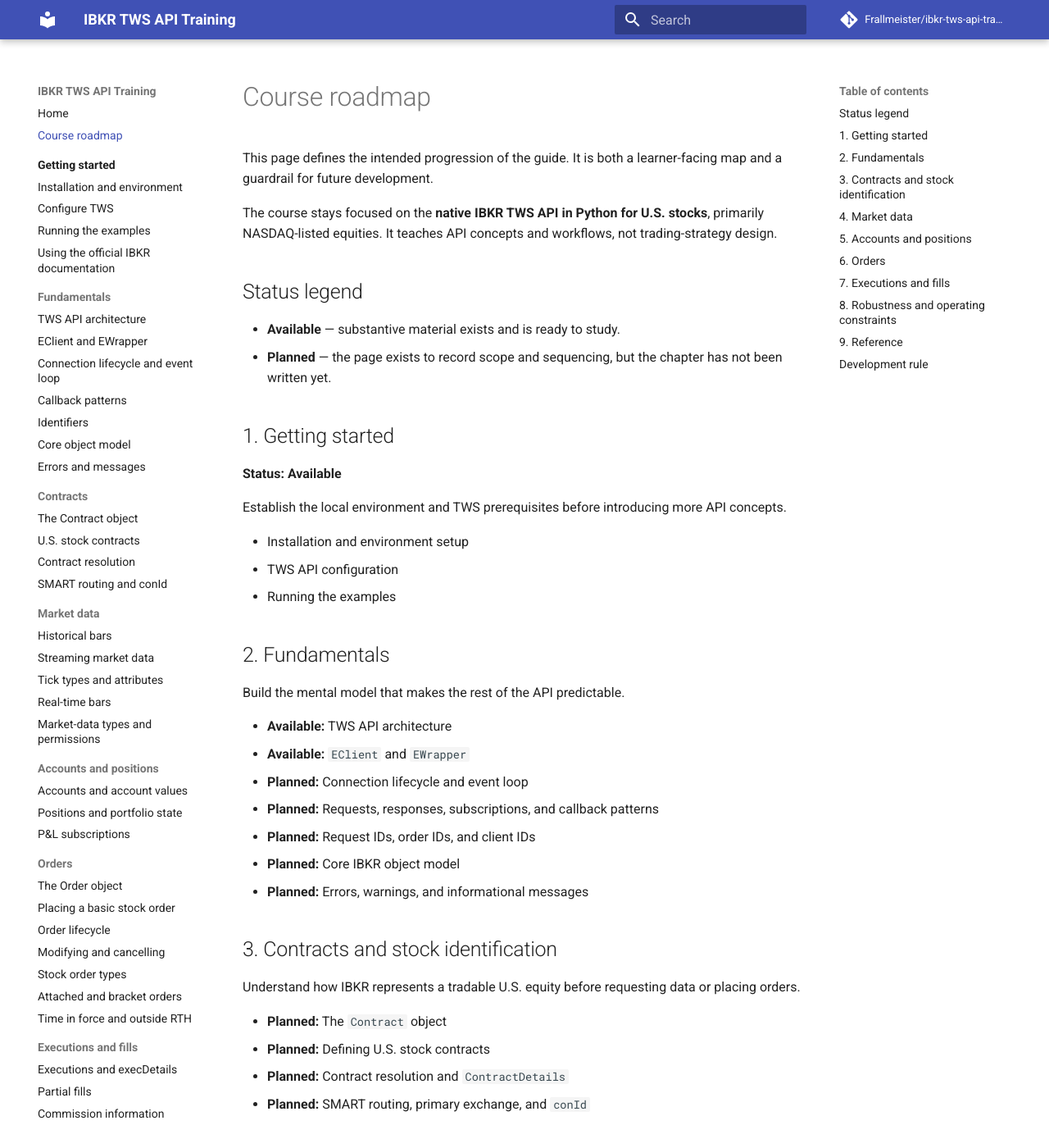
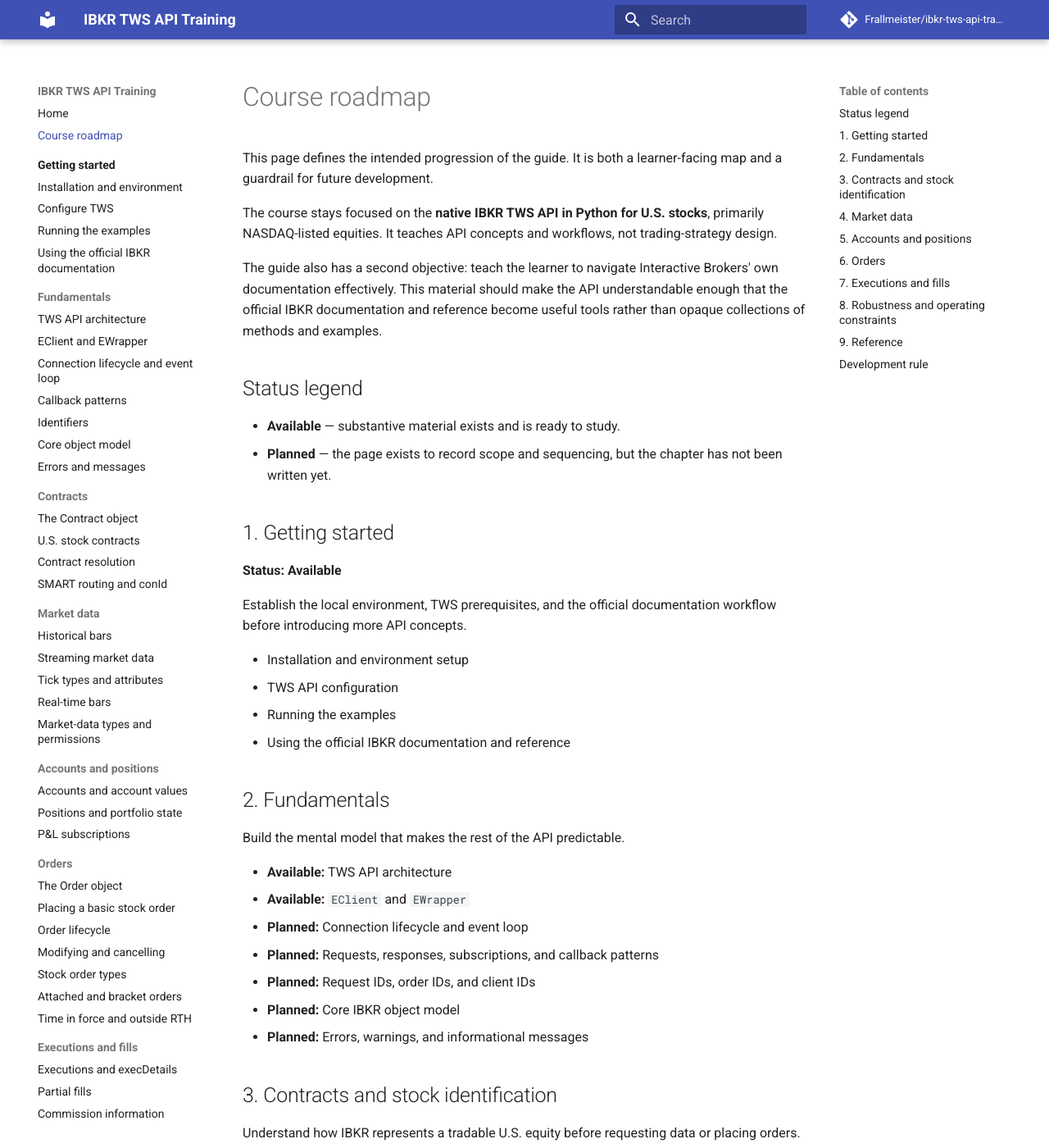
Before and after one commit to Frallmeister/ibkr-tws-api-training, an MkDocs documentation site: the page built from docs/roadmap.md, in a window 1280 px wide and 1400 px high. Shown: the whole window at 82% size. Built offline with MkDocs 1.6.1 and Material for MkDocs 9.7.7, drawn with Linux system fonts in a browser that asks for light colours; comment, search, counter and statistics services are not loaded; some of the changed text lies outside the part shown.

Commit message:
docs: make IBKR resource navigation a learning objective

```diff
--- a/docs/roadmap.md
+++ b/docs/roadmap.md
@@ -3,6 +3,8 @@
 This page defines the intended progression of the guide. It is both a learner-facing map and a guardrail for future development.
 
 The course stays focused on the **native IBKR TWS API in Python for U.S. stocks**, primarily NASDAQ-listed equities. It teaches API concepts and workflows, not trading-strategy design.
+
+The guide also has a second objective: teach the learner to navigate Interactive Brokers' own documentation effectively. This material should make the API understandable enough that the official IBKR documentation and reference become useful tools rather than opaque collections of methods and examples.
 
 ## Status legend
 
@@ -13,11 +15,12 @@
 
 **Status: Available**
 
-Establish the local environment and TWS prerequisites before introducing more API concepts.
+Establish the local environment, TWS prerequisites, and the official documentation workflow before introducing more API concepts.
 
 - Installation and environment setup
 - TWS API configuration
 - Running the examples
+- Using the official IBKR documentation and reference
 
 ## 2. Fundamentals
 
@@ -93,8 +96,10 @@
 
 - **Planned:** Terminology and definitions
 - **Planned:** Callback-pattern reference
-- **Planned:** Official IBKR documentation map
+- **Planned:** Topic-by-topic official IBKR documentation map
 
 ## Development rule
 
 A planned page should not be expanded merely because an API feature is interesting. New material should follow this roadmap unless there is a clear pedagogical reason to change the sequence. If the roadmap changes, update this page first so the intended structure remains explicit.
+
+Every substantive chapter should also identify the relevant current IBKR resources. The goal is that the learner gradually becomes capable of using IBKR's documentation and reference directly for lookup and continued learning.
```
